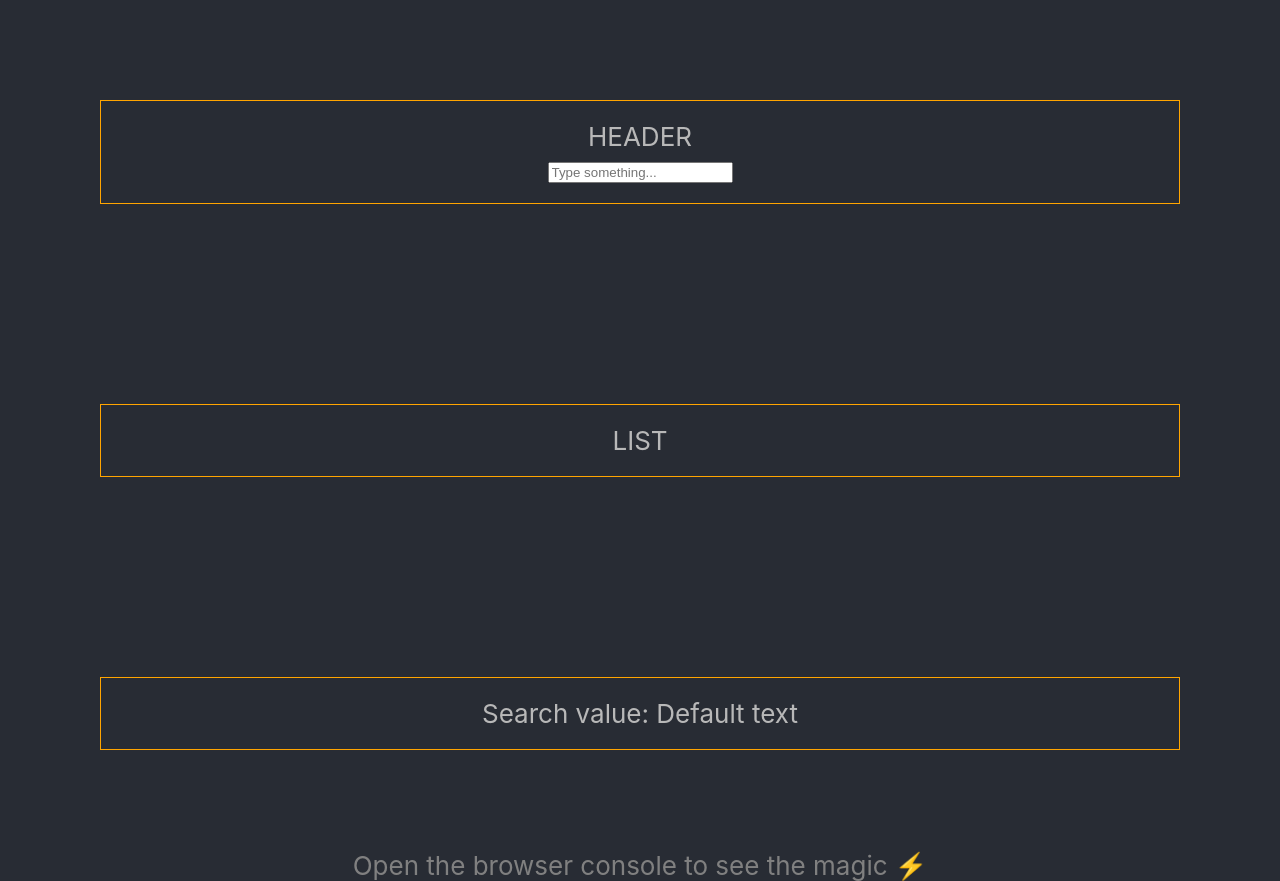
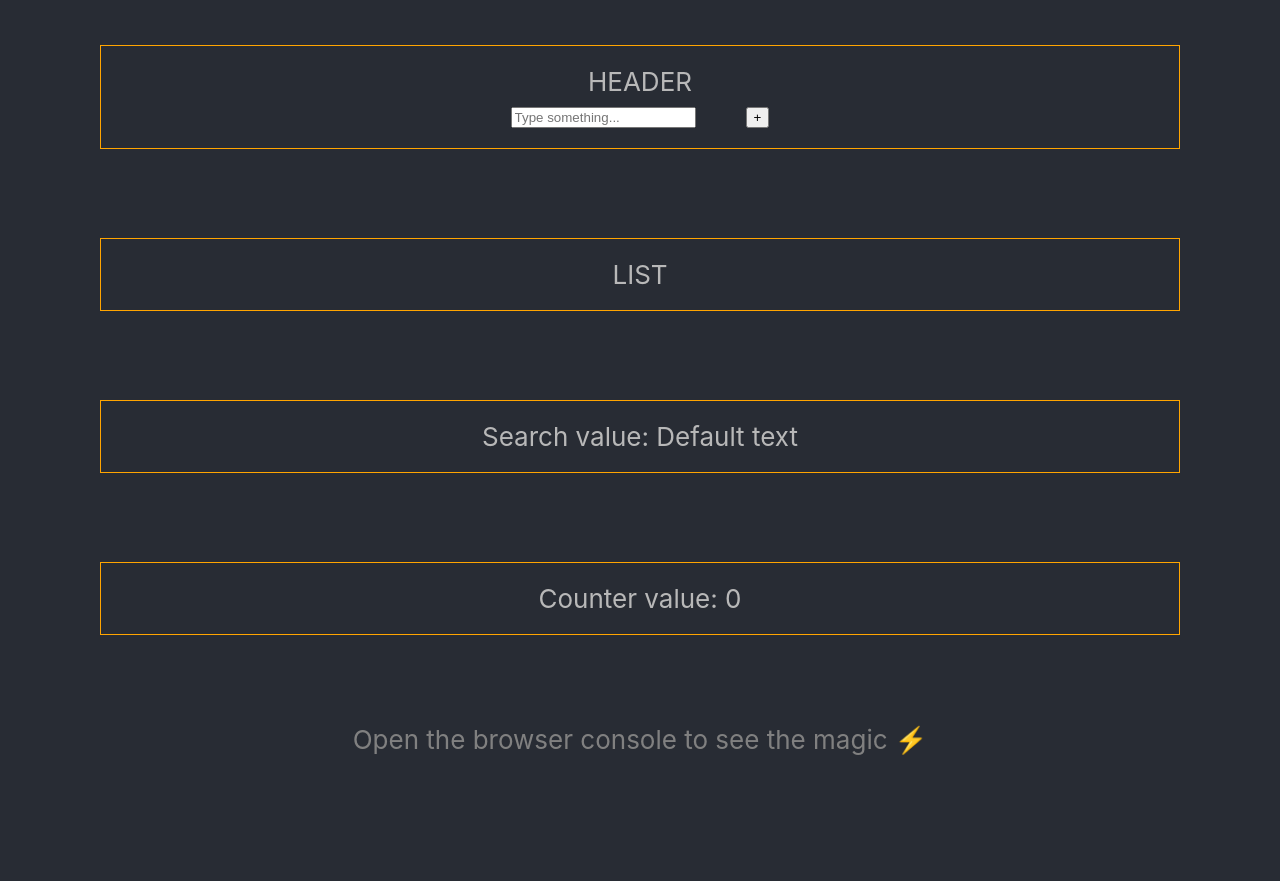
Before and after one commit to sergiovanacloig/deeply-react-context, a React (Create React App) app: page / in a window 1280 px wide. After the commit the page ends 800 px from the top, so only its background shows below. Built offline with nearby package versions, Linux system fonts and the light colour scheme.

Commit message:
feat: add counter into the search provider

```diff
--- a/src/App.css
+++ b/src/App.css
@@ -1,4 +1,6 @@
 .App {
+  height: 100vh;
+  justify-content: space-around;
   text-align: center;
   display: flex;
   flex-direction: column;
@@ -6,10 +8,15 @@
 
 .wrapper {
   border: 1px solid orange;
-  margin: 100px;
+  margin: 0 100px;
   padding: 20px;
 }
 
 .help-message {
   color: grey;
+  justify-self: flex-end;
 }
+
+.button {
+  margin-left: 50px;
+}
--- a/src/App.js
+++ b/src/App.js
@@ -5,6 +5,7 @@ import SearchProvider from "./context/Search/SearchProvider";
 import Header from "./components/Header";
 import List from "./components/List";
 import Search from "./components/Search";
+import Counter from "./components/Counter";
 
 function App() {
   return (
@@ -13,8 +14,11 @@ function App() {
         <Header />
         <List />
         <Search />
+        <Counter />
       </SearchProvider>
-      <span className="help-message">Open the browser console to see the magic ⚡</span>
+      <span className="help-message">
+        Open the browser console to see the magic ⚡
+      </span>
     </div>
   );
 }
--- /dev/null
+++ b/src/components/Counter.jsx
@@ -0,0 +1,10 @@
+import useSearch from "../context/Search/useSearch";
+
+const Counter = () => {
+  const { counter } = useSearch();
+
+  console.log("RENDER COUNTER");
+  return <span className="wrapper">Counter value: {counter}</span>;
+};
+
+export default Counter;
--- a/src/components/Header.jsx
+++ b/src/components/Header.jsx
@@ -1,13 +1,20 @@
 import useSearch from "../context/Search/useSearch";
 
 const Header = () => {
-  const { setSearch } = useSearch();
+  const { setSearch, increase } = useSearch();
 
   console.log("RENDER HEADER");
   return (
     <section className="wrapper">
       <header>HEADER</header>
-      <input type="text" placeholder="Type something..." onChange={(ev) => setSearch(ev.target.value)} />
+      <input
+        type="text"
+        placeholder="Type something..."
+        onChange={(ev) => setSearch(ev.target.value)}
+      />
+      <button className="button" type="button" onClick={increase}>
+        +
+      </button>
     </section>
   );
 };
--- a/src/context/Search/SearchProvider.jsx
+++ b/src/context/Search/SearchProvider.jsx
@@ -3,8 +3,13 @@ import SearchContext from "./SearchContext";
 
 const SearchProvider = (props) => {
   const [search, setSearch] = useState('Default text');
+  const [counter, setCounter] = useState(0);
 
-  return <SearchContext.Provider value={{ search, setSearch }} {...props} />;
+  const increase = () => {
+    setCounter(counter + 1);
+  }
+
+  return <SearchContext.Provider value={{ search, counter, setSearch, increase }} {...props} />;
 };
 
 export default SearchProvider;
```
Also changed, not shown: 1 other file (tests, documents, lock files or other folders).
